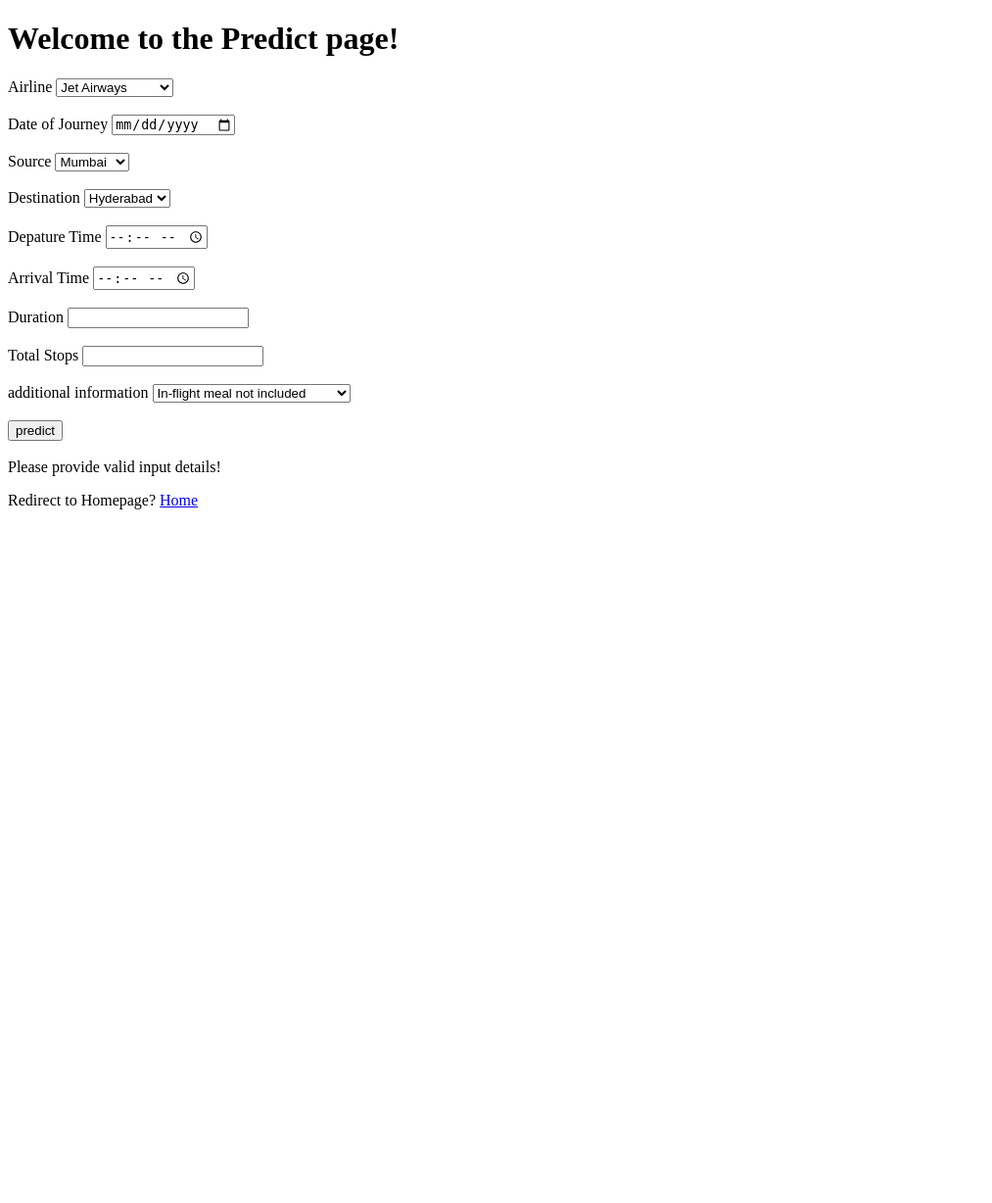
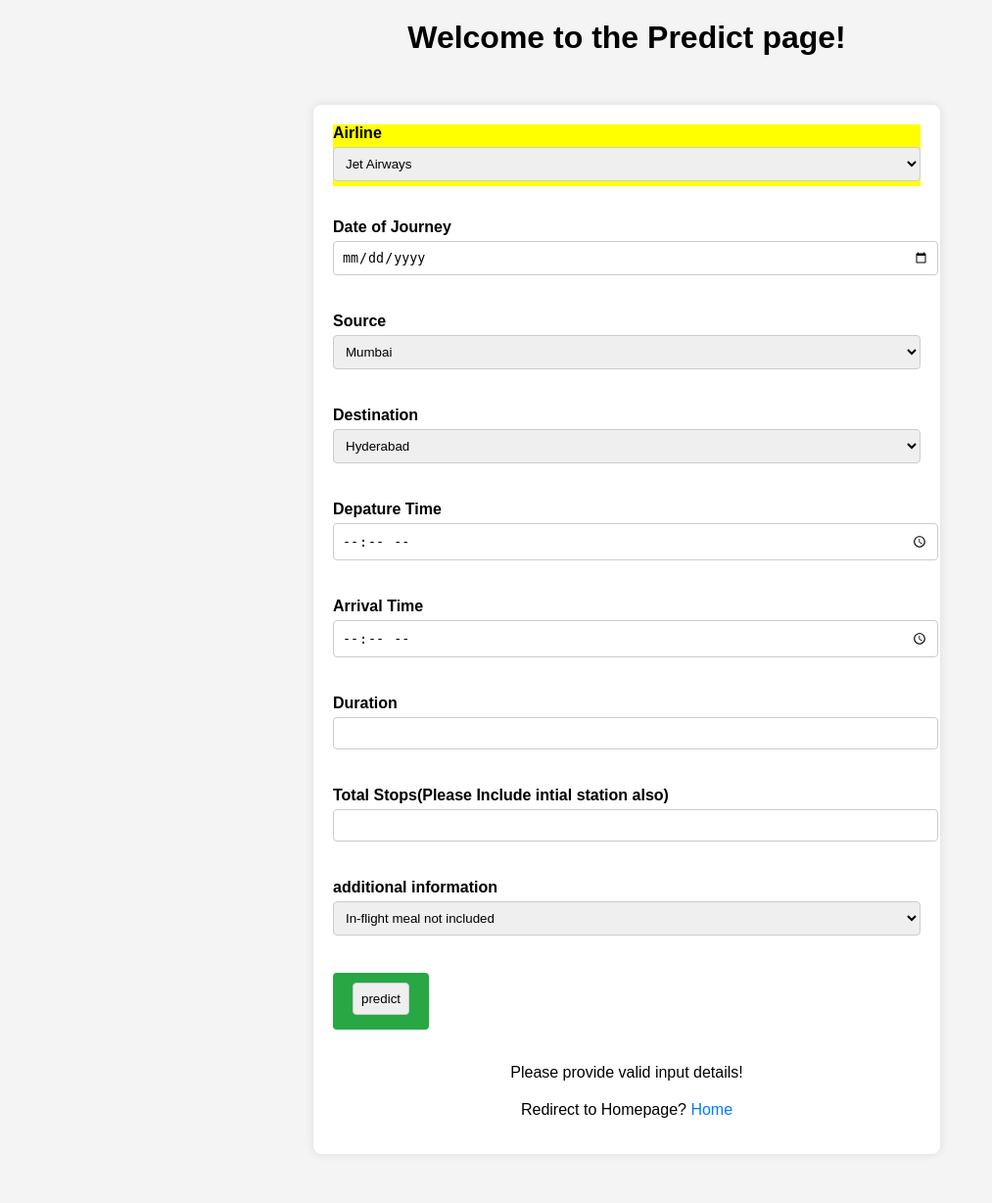
Before and after one commit to Siddhant989/Flight-Prediction1, a Flask app: page /predict in a window 1280 px wide. Shown: the whole page at 98% size, without its empty margins (0-1013 px from the left). Before the commit the page ends 520 px from the top, so only its background shows below. Run offline with Flask 3, Linux system fonts and the light colour scheme; parts of the project's set-up code (start-up, migrations or seed data) failed here and were passed over.

Commit message:
minor changes

```diff
--- a/forms.py
+++ b/forms.py
@@ -51,7 +51,7 @@ class InputForm(FlaskForm):
         validators=[DataRequired()]
     )
     total_stops=IntegerField(
-        label="Total Stops",
+        label="Total Stops(Please Include intial station also)",
         validators=[DataRequired()]
     )
     additional_info=SelectField(
--- a/requirements.txt
+++ b/requirements.txt
@@ -1,5 +1,5 @@
 pandas
-scikit-learn==1.3.2
+scikit-learn==1.5.0
 feature-engine
 flask
 flask-wtf
--- a/templates/layout.html
+++ b/templates/layout.html
@@ -4,6 +4,113 @@
     <meta charset="UTF-8">
     <meta name="viewport" content="width=device-width, initial-scale=1.0">
     <title>{{ title }}</title>
+    <style>
+        /* General styles */
+        body {
+            font-family: Arial, sans-serif;
+            background-color: #f4f4f4;
+            margin: 0;
+            padding: 0;
+        }
+
+        h1 {
+            text-align: center;
+            margin-top: 20px;
+        }
+
+        ul {
+            list-style-type: none;
+            padding: 0;
+        }
+
+        li {
+            background-color: #ffdddd;
+            color: #900;
+            padding: 10px;
+            margin: 5px 0;
+            border-radius: 5px;
+        }
+
+        /* Form styles */
+        form {
+            max-width: 600px;
+            margin: 50px auto;
+            padding: 20px;
+            background-color: #fff;
+            border-radius: 8px;
+            box-shadow: 0 0 10px rgba(0, 0, 0, 0.1);
+        }
+
+        .form-group {
+            margin-bottom: 15px;
+            border: 40 px;
+        }
+
+        label {
+            display: block;
+            font-weight: bold;
+            margin-bottom: 5px;
+        }
+
+        input, select, textarea {
+            width: 100%;
+            padding: 8px;
+            margin-bottom: 5px;
+            border: 1px solid #ccc;
+            border-radius: 4px;
+        }
+
+        .error {
+            color: red;
+            font-size: 0.9em;
+        }
+
+        .submit {
+            display: inline-block;
+            padding: 10px 20px;
+            background-color: #28a745;
+            color: #fff;
+            border: none;
+            border-radius: 4px;
+            cursor: pointer;
+        }
+
+        .submit:hover {
+            background-color: #218838;
+        }
+
+        .redirect {
+            margin-top: 20px;
+            text-align: center;
+        }
+
+        .redirect a {
+            color: #007bff;
+            text-decoration: none;
+        }
+
+        .redirect a:hover {
+            text-decoration: underline;
+        }
+
+        .output {
+            margin-top: 20px;
+            text-align: center;
+        }
+
+        /* Specific styles for each class */
+        .airline {
+            background-color: yellow;
+         }
+        /* .date-of-journey { Specific styles for date of journey section } */
+        /* .source { Specific styles for source section } */
+        /* .destination { Specific styles for destination section } */
+        /* .dep-time { Specific styles for departure time section } */
+        /* .arrival-time { Specific styles for arrival time section } */
+        /* .duration { Specific styles for duration section } */
+        /* .total-stops { Specific styles for total stops section } */
+        /* .additional-info { Specific styles for additional info section } */
+    </style>
 </head>
 <body>
     <h1>Welcome to the {{ title }} page!</h1>
@@ -13,7 +120,6 @@
                 {% for message in messages %}
                     <li>{{ message }}</li>
                 {% endfor %}
-
             </ul>
         {% endif %}
     {% endwith %}
--- a/templates/predict.html
+++ b/templates/predict.html
@@ -3,102 +3,102 @@
 {% block content %}
 <form action="" method="post">
     {{ form.hidden_tag() }}
-    <div>
+    <div class="form-group airline">
         {{ form.airline.label }}
         {{ form.airline }}
         {% if form.airline.errors %}
             {% for error in form.airline.errors %}
-                <div>{{ error }}</div>
+                <div class="error">{{ error }}</div>
             {% endfor %}
         {% endif %}
     </div>
     <br>
-    <div>
+    <div class="form-group date-of-journey">
         {{ form.date_of_journey.label }}
         {{ form.date_of_journey }}
         {% if form.date_of_journey.errors %}
             {% for error in form.date_of_journey.errors %}
-                <div>{{ error }}</div>
+                <div class="error">{{ error }}</div>
             {% endfor %}
         {% endif %}
     </div>
     <br>
-    <div>
+    <div class="form-group source">
         {{ form.source.label }}
         {{ form.source }}
         {% if form.source.errors %}
             {% for error in form.source.errors %}
-                <div>{{ error }}</div>
+                <div class="error">{{ error }}</div>
             {% endfor %}
         {% endif %}
     </div>
     <br>
-    <div>
+    <div class="form-group destination">
         {{ form.destination.label }}
         {{ form.destination }}
         {% if form.destination.errors %}
-            {% for error in form.dob.errors %}
-                <div>{{ error }}</div>
+            {% for error in form.destination.errors %}
+                <div class="error">{{ error }}</div>
             {% endfor %}
         {% endif %}
     </div>
     <br>
-    <div>
+    <div class="form-group dep-time">
         {{ form.dep_time.label }}
         {{ form.dep_time }}
         {% if form.dep_time.errors %}
             {% for error in form.dep_time.errors %}
-                <div>{{ error }}</div>
+                <div class="error">{{ error }}</div>
             {% endfor %}
         {% endif %}
     </div>
     <br>
-    <div>
+    <div class="form-group arrival-time">
         {{ form.arrival_time.label }}
         {{ form.arrival_time }}
         {% if form.arrival_time.errors %}
             {% for error in form.arrival_time.errors %}
-                <div>{{ error }}</div>
+                <div class="error">{{ error }}</div>
             {% endfor %}
         {% endif %}
     </div>
     <br>
-    <div>
+    <div class="form-group duration">
         {{ form.duration.label }}
         {{ form.duration }}
         {% if form.duration.errors %}
             {% for error in form.duration.errors %}
-                <div>{{ error }}</div>
+                <div class="error">{{ error }}</div>
             {% endfor %}
         {% endif %}
     </div>
     <br>
-    <div>
+    <div class="form-group total-stops">
         {{ form.total_stops.label }}
         {{ form.total_stops}}
         {% if form.total_stops.errors %}
             {% for error in form.total_stops.errors %}
-                <div>{{ error }}</div>
+                <div class="error">{{ error }}</div>
             {% endfor %}
         {% endif %}
     </div>
     <br>
-    <div>
+    <div class="form-group additional-info">
         {{ form.additional_info.label }}
         {{ form.additional_info }}
         {% if form.additional_info.errors %}
             {% for error in form.additional_info.errors %}
-                <div>{{ error }}</div>
+                <div class="error">{{ error }}</div>
             {% endfor %}
         {% endif %}
     </div>
     <br>
-    <div>{{ form.submit() }}</div>
+    <div class="form-group submit">{{ form.submit() }}</div>
     <br>
-    <div>
+    <div class="output">
         {{ output }}
     </div>
-    <div>
+    <div class="redirect">
         <p>Redirect to Homepage? <a href="{{ url_for('home') }}">Home</a></p>
     </div>
 </form>
```
Also changed, not shown: flight_price.csv (added), 2 other files.
